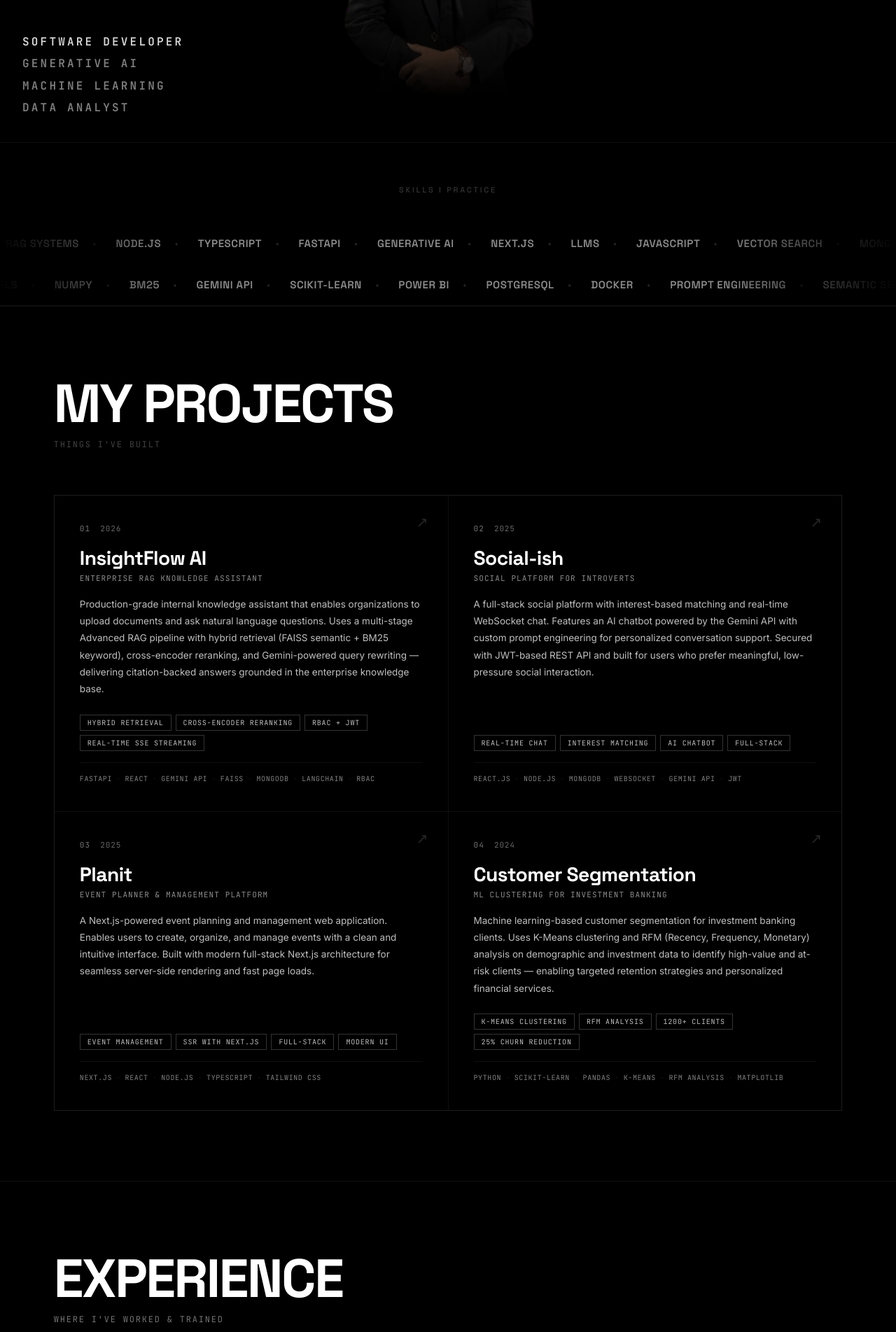
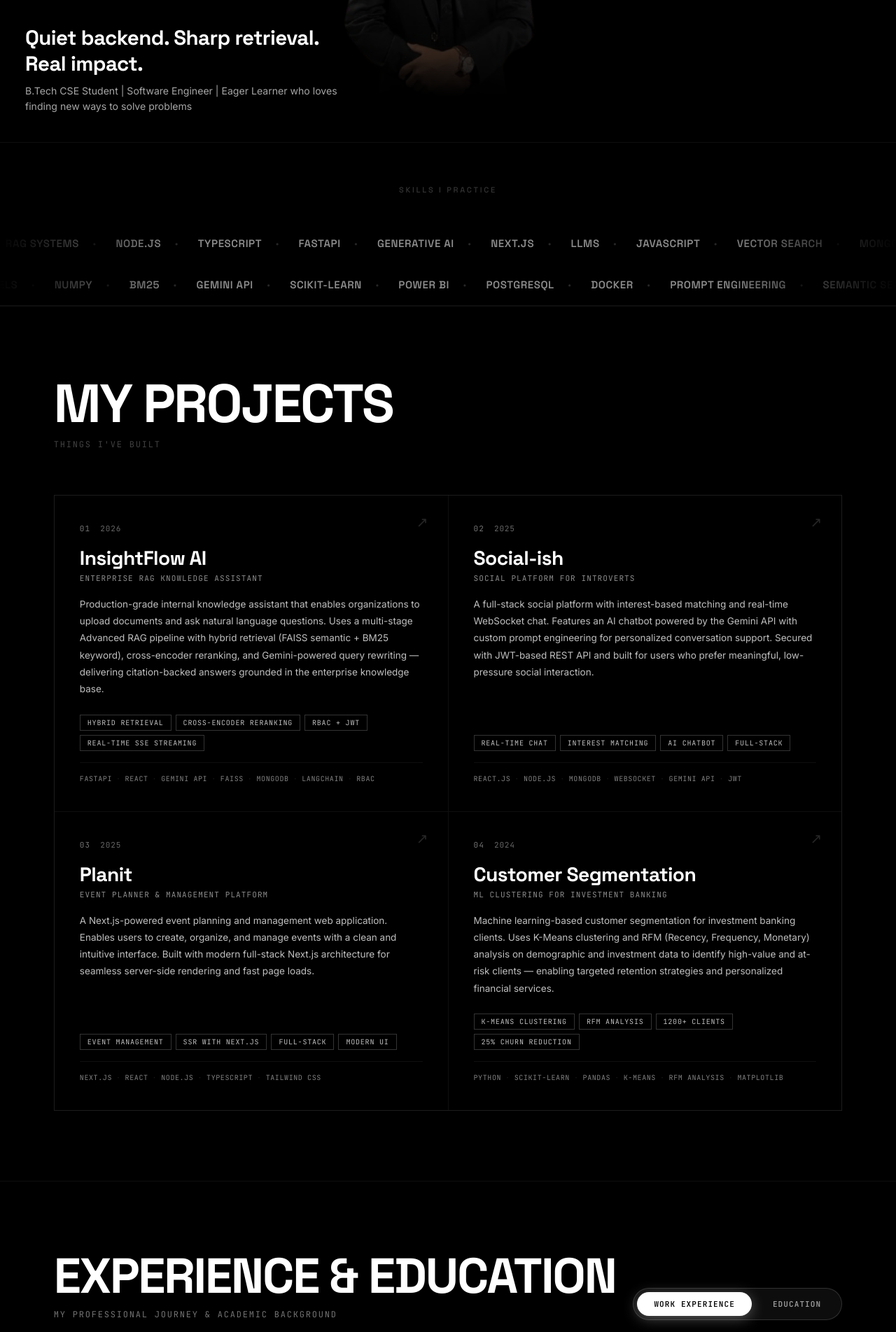
Before and after one commit to Saksham0121/Portfolio, a React (Vite) app: page / in a window 1280 px wide. Shown: the part 597-2500 px from the top of the page at 70% size. Built offline with nearby package versions, Linux system fonts and the light colour scheme.

Commit message:
added tech stack

```diff
--- a/src/components/Experience/Experience.jsx
+++ b/src/components/Experience/Experience.jsx
@@ -1,4 +1,5 @@
-import { motion } from 'framer-motion';
+import { useState } from 'react';
+import { motion, AnimatePresence } from 'framer-motion';
 import drdoLogo from '../../assets/DRDO_logo.png';
 import imarticusLogo from '../../assets/imarticus_logo.png';
 import bennettLogo from '../../assets/Bennett_logo.webp';
@@ -46,7 +47,26 @@ const experiences = [
   },
 ];
 
+const educationList = [
+  {
+    institution: 'Bennett University',
+    degree: 'Bachelor of Technology in Computer Science Engineering (B.Tech CSE)',
+    period: 'Aug 2023 – Jun 2027',
+    location: 'Noida, India',
+    logo: bennettLogo,
+    grade: 'CGPA: 8.72 / 10.0',
+    points: [
+      'Specializing in Artificial Intelligence, Machine Learning, and Software Engineering',
+      'National Winner at Innovate 2.0 Hackathon among 200+ competing teams',
+      'Core Coursework: Data Structures & Algorithms, Object-Oriented Programming (OOPs), Operating Systems, Database Management Systems (DBMS), Computer Networks, System Design',
+    ],
+    tags: ['B.Tech CSE', 'CGPA 8.72', 'AI & ML', 'DSA', 'DBMS', 'System Design'],
+  },
+];
+
 export default function Experience() {
+  const [activeTab, setActiveTab] = useState('work'); // 'work' | 'education'
+
   return (
     <section className={styles.section} id="experience">
       <motion.div
@@ -56,20 +76,57 @@ export default function Experience() {
         viewport={{ once: true, margin: '-80px' }}
         transition={{ duration: 0.7, ease: [0.16, 1, 0.3, 1] }}
       >
-        <h2 className={styles.title}>EXPERIENCE</h2>
-        <p className={styles.subtitle}>Where I've worked & trained</p>
+        <div className={styles.headerRow}>
+          <div>
+            <h2 className={styles.title}>EXPERIENCE & EDUCATION</h2>
+            <p className={styles.subtitle}>My Professional Journey & Academic Background</p>
+          </div>
+
+          {/* Toggle Tabs */}
+          <div className={styles.tabContainer}>
+            <button
+              onClick={() => setActiveTab('work')}
+              className={`${styles.tabBtn} ${activeTab === 'work' ? styles.activeTab : ''}`}
+            >
+              <span>WORK EXPERIENCE</span>
+              {activeTab === 'work' && (
+                <motion.div
+                  className={styles.tabIndicator}
+                  layoutId="expTabIndicator"
+                  transition={{ type: 'spring', stiffness: 400, damping: 30 }}
+                />
+              )}
+            </button>
+            <button
+              onClick={() => setActiveTab('education')}
+              className={`${styles.tabBtn} ${activeTab === 'education' ? styles.activeTab : ''}`}
+            >
+              <span>EDUCATION</span>
+              {activeTab === 'education' && (
+                <motion.div
+                  className={styles.tabIndicator}
+                  layoutId="expTabIndicator"
+                  transition={{ type: 'spring', stiffness: 400, damping: 30 }}
+                />
+              )}
+            </button>
+          </div>
+        </div>
       </motion.div>
 
-      <div className={styles.timeline}>
+      {/* Tab Content */}
+      <AnimatePresence mode="wait">
+        {activeTab === 'work' ? (
+          <motion.div
+            key="work"
+            initial={{ opacity: 0, y: 20 }}
+            animate={{ opacity: 1, y: 0 }}
+            exit={{ opacity: 0, y: -20 }}
+            transition={{ duration: 0.4 }}
+            className={styles.timeline}
+          >
             {experiences.map((exp, index) => (
-          <motion.div
-            key={index}
-            className={styles.card}
-            initial={{ opacity: 0, y: 50 }}
-            whileInView={{ opacity: 1, y: 0 }}
-            viewport={{ once: true, margin: '-60px' }}
-            transition={{ duration: 0.7, delay: index * 0.15, ease: [0.16, 1, 0.3, 1] }}
-          >
+              <div key={index} className={styles.card}>
                 <div className={styles.cardHeader}>
                   <div className={styles.companyInfo}>
                     <div className={styles.logoWrapper}>
@@ -101,9 +158,56 @@ export default function Experience() {
                     </span>
                   ))}
                 </div>
+              </div>
+            ))}
           </motion.div>
+        ) : (
+          <motion.div
+            key="education"
+            initial={{ opacity: 0, y: 20 }}
+            animate={{ opacity: 1, y: 0 }}
+            exit={{ opacity: 0, y: -20 }}
+            transition={{ duration: 0.4 }}
+            className={styles.timeline}
+          >
+            {educationList.map((edu, index) => (
+              <div key={index} className={styles.card}>
+                <div className={styles.cardHeader}>
+                  <div className={styles.companyInfo}>
+                    <div className={styles.logoWrapper}>
+                      <img src={edu.logo} alt={edu.institution} className={styles.logo} />
+                    </div>
+                    <div>
+                      <h3 className={styles.company}>{edu.institution}</h3>
+                      <p className={styles.role}>{edu.degree}</p>
+                    </div>
+                  </div>
+                  <div className={styles.metaInfo}>
+                    <span className={styles.period}>{edu.period}</span>
+                    <span className={styles.gradeBadge}>{edu.grade}</span>
+                  </div>
+                </div>
+
+                <ul className={styles.bulletList}>
+                  {edu.points.map((pt, pIdx) => (
+                    <li key={pIdx} className={styles.bulletItem}>
+                      {pt}
+                    </li>
+                  ))}
+                </ul>
+
+                <div className={styles.tags}>
+                  {edu.tags.map((t) => (
+                    <span key={t} className={styles.tag}>
+                      {t}
+                    </span>
                   ))}
                 </div>
+              </div>
+            ))}
+          </motion.div>
+        )}
+      </AnimatePresence>
     </section>
   );
 }
--- a/src/components/Experience/Experience.module.css
+++ b/src/components/Experience/Experience.module.css
@@ -1,5 +1,5 @@
 /* ═══════════════════════════════════════════
-   Experience — Editorial Dark Timeline
+   Experience & Education — Editorial Timeline
    ═══════════════════════════════════════════ */
 
 .section {
@@ -10,12 +10,20 @@
 
 /* ── Header ── */
 .header {
-  margin-bottom: 64px;
+  margin-bottom: 56px;
+}
+
+.headerRow {
+  display: flex;
+  justify-content: space-between;
+  align-items: flex-end;
+  flex-wrap: wrap;
+  gap: 24px;
 }
 
 .title {
   font-family: 'Space Grotesk', sans-serif;
-  font-size: clamp(2.8rem, 6vw, 5rem);
+  font-size: clamp(2.4rem, 5.5vw, 4.5rem);
   font-weight: 800;
   letter-spacing: -0.03em;
   color: #fff;
@@ -31,6 +39,56 @@
   margin-top: 12px;
 }
 
+/* ── Toggle Tabs ── */
+.tabContainer {
+  display: flex;
+  align-items: center;
+  gap: 6px;
+  background: rgba(255, 255, 255, 0.05);
+  border: 1px solid rgba(255, 255, 255, 0.15);
+  padding: 5px;
+  border-radius: 100px;
+}
+
+.tabBtn {
+  position: relative;
+  background: transparent;
+  border: none;
+  padding: 10px 24px;
+  border-radius: 100px;
+  cursor: pointer;
+  font-family: 'JetBrains Mono', monospace;
+  font-size: 11px;
+  font-weight: 700;
+  letter-spacing: 0.1em;
+  color: rgba(255, 255, 255, 0.6);
+  transition: color 0.25s ease;
+  white-space: nowrap;
+}
+
+.tabBtn:hover {
+  color: #ffffff;
+}
+
+.tabBtn.activeTab {
+  color: #000000;
+}
+
+.tabIndicator {
+  position: absolute;
+  inset: 0;
+  background: #ffffff;
+  border-radius: 100px;
+  box-shadow: 0 4px 20px rgba(255, 255, 255, 0.3);
+  z-index: 0;
+}
+
+.tabBtn span {
+  position: relative;
+  z-index: 1;
+}
+
+
 /* ── Timeline Container ── */
 .timeline {
   display: flex;
@@ -43,6 +101,7 @@
   position: relative;
   background: #080808;
   border: 1px solid rgba(255, 255, 255, 0.08);
+  border-radius: 16px;
   padding: 36px 40px;
   display: flex;
   flex-direction: column;
@@ -111,7 +170,7 @@
   display: flex;
   flex-direction: column;
   align-items: flex-end;
-  gap: 4px;
+  gap: 6px;
 }
 
 .period {
@@ -127,6 +186,18 @@
   font-size: 11px;
   color: rgba(255, 255, 255, 0.5);
   letter-spacing: 0.04em;
+}
+
+.gradeBadge {
+  font-family: 'JetBrains Mono', monospace;
+  font-size: 11px;
+  font-weight: 600;
+  letter-spacing: 0.06em;
+  padding: 3px 8px;
+  background: rgba(255, 255, 255, 0.1);
+  border: 1px solid rgba(255, 255, 255, 0.2);
+  border-radius: 6px;
+  color: #ffffff;
 }
 
 /* ── Bullet Points ── */
@@ -164,6 +235,7 @@
   padding: 4px 10px;
   background: rgba(255, 255, 255, 0.04);
   border: 1px solid rgba(255, 255, 255, 0.12);
+  border-radius: 4px;
   color: rgba(255, 255, 255, 0.75);
   text-transform: uppercase;
 }
@@ -171,6 +243,10 @@
 @media (max-width: 768px) {
   .section {
     padding: 70px 5vw 70px;
+  }
+  .headerRow {
+    flex-direction: column;
+    align-items: flex-start;
   }
   .card {
     padding: 28px 20px;
--- a/src/components/Hero/Hero.jsx
+++ b/src/components/Hero/Hero.jsx
@@ -71,13 +71,16 @@ export default function Hero() {
   return (
     <section className={styles.hero} id="hero">
 
-      {/* ── Bottom-left roles ── */}
-      <div className={styles.roles}>
-        <span>SOFTWARE DEVELOPER</span>
-        <span>GENERATIVE AI</span>
-        <span>MACHINE LEARNING</span>
-        <span>DATA ANALYST</span>
+      {/* ── Bottom-left intro text ── */}
+      <div className={styles.introBlock}>
+        <h3 className={styles.introHeadline}>
+          Quiet backend. Sharp retrieval. Real impact.
+        </h3>
+        <p className={styles.introSubheadline}>
+          B.Tech CSE Student | Software Engineer | Eager Learner who loves finding new ways to solve problems
+        </p>
       </div>
+
 
       {/* ── Layer 1: Filled white text (bottom) ── */}
       <div className={`${styles.textLayer} ${styles.textFill}`} aria-hidden="true">
--- a/src/components/Hero/Hero.module.css
+++ b/src/components/Hero/Hero.module.css
@@ -27,36 +27,40 @@
   animation: fadeIn 1s ease 1.6s both;
 }
 
-/* ── Bottom-left roles ── */
-.roles {
+/* ── Bottom-left intro text ── */
+.introBlock {
   position: absolute;
-  bottom: 36px;
-  left: 32px;
+  bottom: 40px;
+  left: 36px;
   z-index: 10;
-  display: flex;
-  flex-direction: column;
-  gap: 4px;
+  max-width: 480px;
   animation: fadeIn 1s ease 1.8s both;
 }
 
-.roles span {
-  font-family: 'JetBrains Mono', 'Space Grotesk', sans-serif;
-  font-size: 16px;
-  font-weight: 600;
-  letter-spacing: 0.20em;
-  text-transform: uppercase;
-  color: rgba(255, 255, 255, 0.5);
-  line-height: 1.7;
+.introHeadline {
+  font-family: 'Space Grotesk', 'Inter', sans-serif;
+  font-size: clamp(1.3rem, 2.3vw, 2.1rem);
+  font-weight: 700;
+  color: #ffffff;
+  line-height: 1.25;
+  letter-spacing: -0.02em;
+  margin: 0 0 10px 0;
 }
 
-.roles span:first-child {
-  color: rgba(255, 255, 255, 0.85);
+.introSubheadline {
+  font-family: 'Inter', sans-serif;
+  font-size: clamp(0.82rem, 1.1vw, 0.95rem);
+  font-weight: 400;
+  color: rgba(255, 255, 255, 0.65);
+  line-height: 1.55;
+  margin: 0;
 }
 
 @keyframes fadeIn {
   from { opacity: 0; }
   to   { opacity: 1; }
 }
+
 
 /* ── Shared text layer ── */
 .textLayer {
--- a/src/components/Navigation/Navigation.module.css
+++ b/src/components/Navigation/Navigation.module.css
@@ -8,13 +8,13 @@
   left: 0;
   right: 0;
   z-index: 100;
-  padding: 20px 4vw;
+  padding: 20px 2.5vw;
   transition: padding 0.3s ease, background 0.3s ease, border-color 0.3s ease, backdrop-filter 0.3s ease;
   pointer-events: none;
 }
 
 .header.scrolled {
-  padding: 14px 4vw;
+  padding: 14px 2.5vw;
   background: rgba(5, 5, 5, 0.75);
   backdrop-filter: blur(16px);
   -webkit-backdrop-filter: blur(16px);
@@ -22,13 +22,15 @@
 }
 
 .navContainer {
-  max-width: 1320px;
+  width: 100%;
+  max-width: 100%;
   margin: 0 auto;
   display: flex;
   align-items: center;
   justify-content: space-between;
   pointer-events: auto;
 }
+
 
 /* ── Brand ── */
 .brand {
```
Also changed, not shown: src/components/TechStack/TechStack.jsx (+2 -1 lines). Lines whose indentation alone changed are shown as unchanged.
